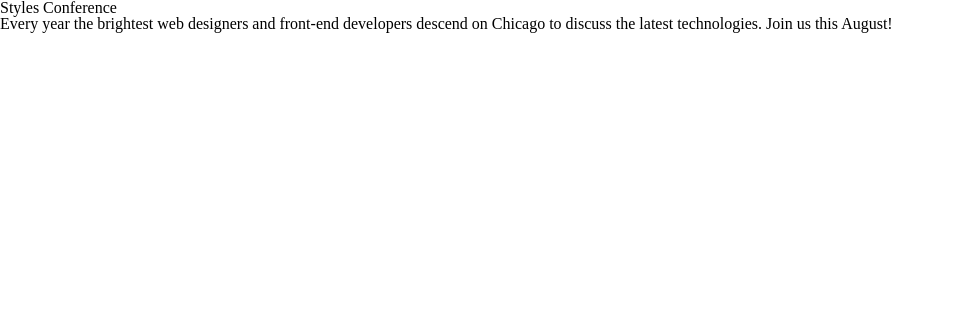
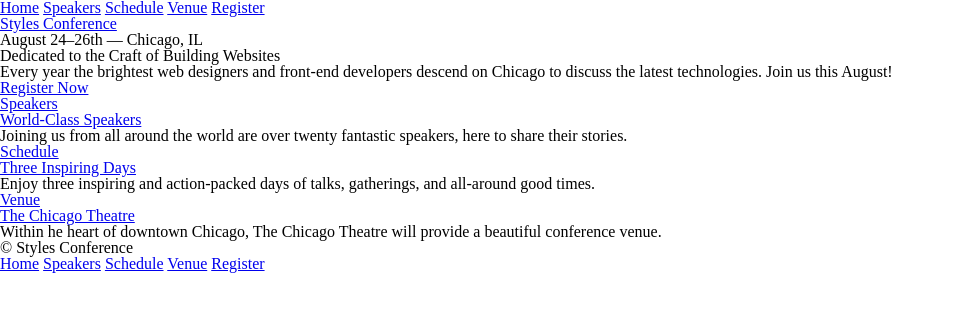
Before and after one commit to hansori01/lighthouse-js-fundamentals, a plain HTML site: page styles-conference/index.html in a window 1280 px wide. Shown: the whole page, without its empty margins (0-954 px from the left). Drawn offline with Linux system fonts and the light colour scheme.

Commit message:
Updates to my first ever website. Added structure and links

```diff
--- a/styles-conference/index.html
+++ b/styles-conference/index.html
@@ -6,7 +6,57 @@
 		<link rel='stylesheet' href='assets/stylesheets/main.css'>
 	</head>
 	<body>
-		<h1>Styles Conference</h1>
-		<p>Every year the brightest web designers and front-end developers descend on Chicago to discuss the latest technologies. Join us this August!</p>
+		<header>
+			<nav>
+				<a href="index.html">Home</a>
+				<a href="speakers.html">Speakers</a>
+				<a href="schedule.html">Schedule</a>
+				<a href="venue.html">Venue</a>
+				<a href="register.html">Register</a>
+			</nav>
+			<h1>
+				<a href="index.html">Styles Conference</a>
+				</h1>
+			<h3>August 24&ndash;26th &mdash; Chicago, IL</h3>
+		<section>
+			<h2>Dedicated to the Craft of Building Websites</h2>
+			<p>Every year the brightest web designers and front-end developers descend on Chicago to discuss the latest technologies. Join us this August!</p>
+			<a href="register.html">Register Now</a>
+			<section>
+
+				<section>
+					<a href="speakers.html">
+						<h5>Speakers</h5>
+						<h3>World-Class Speakers</h3>
+					</a>
+						<p>Joining us from all around the world are over twenty fantastic speakers, here to share their stories.</p>
+				</section>
+				<section>
+					<a href="schedule.html">
+						<h5>Schedule</h5>
+						<h3>Three Inspiring Days</h3>
+					</a>
+					<p>Enjoy three inspiring and action-packed days of talks, gatherings, and all-around good times.</p>
+				</section>
+				<section>
+					<a href="venues.html">
+						<h5>Venue</h5>
+						<h3>The Chicago Theatre</h3>
+					</a>
+					<p>Within he heart of downtown Chicago, The Chicago Theatre will provide a beautiful conference venue.</p>
+				</section>
+			</section>
+		</section>
+		</header>
+		<footer>
+			<small>&copy; Styles Conference</small>
+			<nav>
+				<a href="index.html">Home</a>
+				<a href="speakers.html">Speakers</a>
+				<a href="schedule.html">Schedule</a>
+				<a href="venue.html">Venue</a>
+				<a href="register.html">Register</a>
+			</nav>
+		</footer>
 	</body>
 </html>
```
